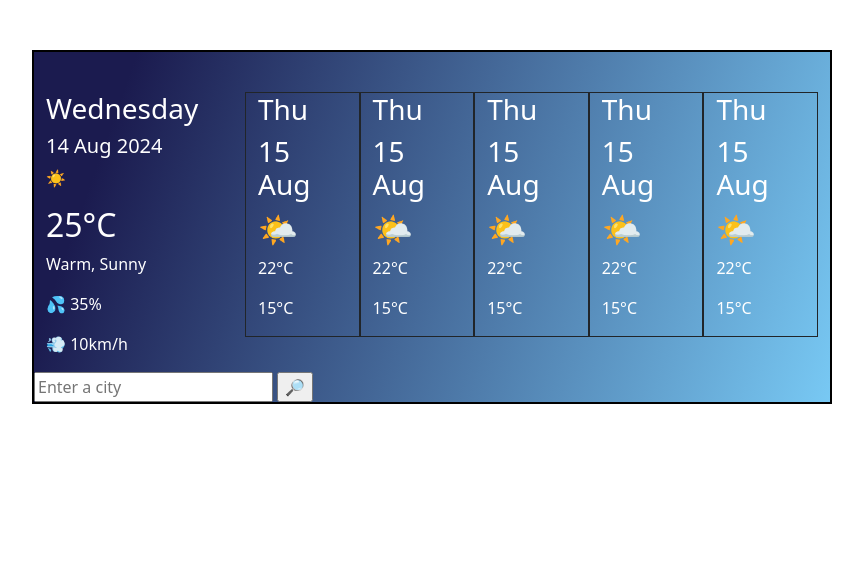
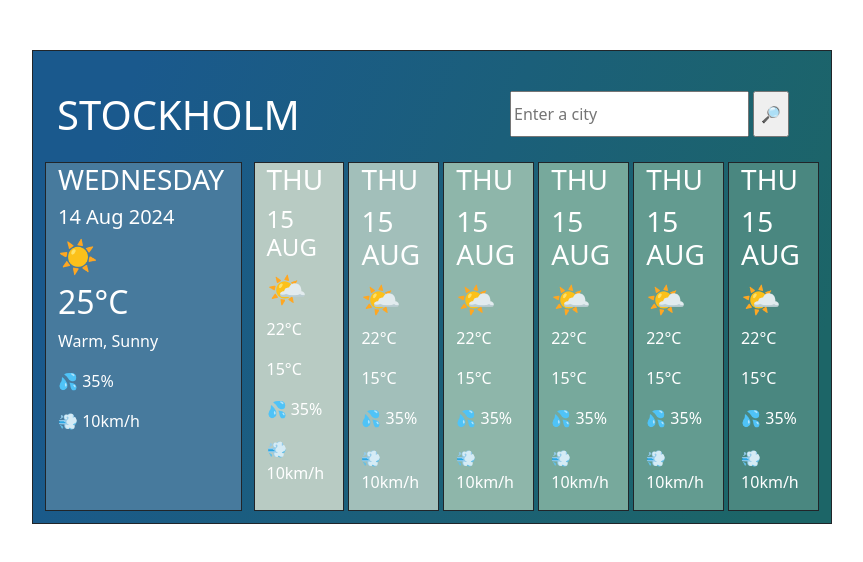
Before and after one commit to ctoloczko/react--weather--app, a React (Create React App) app: page / in a window 1280 px wide. Shown: the top 562 px of the page, without its empty margins (208-1071 px from the left). Built offline with nearby package versions, Linux system fonts and the light colour scheme.

Commit message:
moved all CSS to one file, added header for city and search engine

```diff
--- a/src/App.css
+++ b/src/App.css
@@ -2,11 +2,12 @@
   max-width: 800px;
   margin: 50px auto;
   padding-top: 40px;
+  padding-bottom: 12px;
+  padding-left: 12px;
   background: linear-gradient(
     109.6deg,
-    rgb(27, 27, 79) 11.2%,
-    rgb(120, 201, 244) 100.2%
+    rgb(26, 89, 141) 11.2%,
+    rgb(28, 101, 103) 92.5%
   );
-  border: solid black 2px;
   color: #ffffff;
 }
--- a/src/App.js
+++ b/src/App.js
@@ -7,18 +7,18 @@ function App() {
   return (
     <>
       {" "}
-      <div className="weather-app">
-        <div class="container">
-          <div class="row">
-            <div class="col-md-3">
+      <div className="weather-app border border-dark">
+        <SearchEngine />
+        <div className="container">
+          <div className="row">
+            <div className="col-md-3 current-weather border border-dark">
               <CurrentWeather />
             </div>
-            <div class="col-md-9">
+            <div className="col-md-9">
               <Forecast />
             </div>
           </div>
         </div>
-        <SearchEngine />
       </div>
       <></>
     </>
--- a/src/CurrentWeather.js
+++ b/src/CurrentWeather.js
@@ -1,11 +1,12 @@
 import React from "react";
+import "./App.css";
 
 export default function CurrentWeather() {
   return (
     <>
       <h3>Wednesday</h3>
       <h5>14 Aug 2024</h5>
-      <p>☀️</p>
+      <h2>☀️</h2>
       <h2>25°C</h2>
       <p>Warm, Sunny</p>
       <p>💦 35%</p>
--- /dev/null
+++ b/src/Forecast.css
@@ -0,0 +1,52 @@
+h1 {
+  text-transform: uppercase;
+}
+
+h3 {
+  text-transform: uppercase;
+}
+
+h2 {
+  font-size: 50px;
+}
+
+h4 {
+  font-size: 16px;
+  text-transform: uppercase;
+}
+
+form {
+  margin: 0px 30px 10px;
+}
+
+.current-weather {
+  background-color: #477a9d;
+}
+
+.header {
+  padding-bottom: 15px;
+}
+
+.day1 {
+  background-color: #b8cbc3;
+}
+
+.day2 {
+  background-color: #a2bfba;
+}
+
+.day3 {
+  background-color: #8eb6aa;
+}
+
+.day4 {
+  background-color: #77a99c;
+}
+
+.day5 {
+  background-color: #639b90;
+}
+
+.day6 {
+  background-color: #4a8780;
+}
--- a/src/Forecast.js
+++ b/src/Forecast.js
@@ -1,44 +1,64 @@
 import React from "react";
+import "./Forecast.css";
 
 export default function Forecast() {
   return (
     <>
-      <div class="container">
-        <div class="row">
-          <div class="col border border-dark ">
+      <div className="container">
+        <div className="row">
+          <div className="col me-1 border border-dark day1">
+            <h3>Thu</h3>
+            <h4>15 Aug</h4>
+            <h2>🌤️</h2>
+            <p>22°C</p>
+            <p>15°C</p>
+            <p>💦 35%</p>
+            <p>💨 10km/h</p>
+          </div>
+          <div className="col me-1  border border-dark day2">
             <h3>Thu</h3>
             <h3>15 Aug</h3>
             <h2>🌤️</h2>
             <p>22°C</p>
             <p>15°C</p>
+            <p>💦 35%</p>
+            <p>💨 10km/h</p>
           </div>
-          <div class="col border border-dark ">
+          <div className="col me-1  border border-dark day3">
             <h3>Thu</h3>
             <h3>15 Aug</h3>
             <h2>🌤️</h2>
             <p>22°C</p>
             <p>15°C</p>
+            <p>💦 35%</p>
+            <p>💨 10km/h</p>
           </div>
-          <div class="col border border-dark">
+          <div className="col me-1  border border-dark day4">
             <h3>Thu</h3>
             <h3>15 Aug</h3>
             <h2>🌤️</h2>
             <p>22°C</p>
             <p>15°C</p>
+            <p>💦 35%</p>
+            <p>💨 10km/h</p>
           </div>
-          <div class="col border border-dark">
+          <div className="col me-1 border border-dark day5">
             <h3>Thu</h3>
             <h3>15 Aug</h3>
             <h2>🌤️</h2>
             <p>22°C</p>
             <p>15°C</p>
+            <p>💦 35%</p>
+            <p>💨 10km/h</p>
           </div>
-          <div class="col border border-dark">
+          <div className="col border border-dark day6">
             <h3>Thu</h3>
             <h3>15 Aug</h3>
             <h2>🌤️</h2>
             <p>22°C</p>
             <p>15°C</p>
+            <p>💦 35%</p>
+            <p>💨 10km/h</p>
           </div>
         </div>
       </div>
--- a/src/SearchEngine.css
+++ /dev/null
@@ -1,28 +0,0 @@
-.input-bar {
-  width: 40%;
-  border-radius: 9px;
-}
-
-/*.input-bar {
-  padding: 8px;
-  margin-right: 8px;
-}
-
-.search-button {
-  padding: 8px 16px;
-  cursor: pointer;
-}*/
-
-/*form.d-flex {
-  max-width: 100%;
-}
-
-form.d-flex .form-control
-{
-  flex-grow: 1;
-  max-width: 100%;
-}
-
-form.d-flex .btn {
-  flex-shrink: 0;
-}*/
--- a/src/SearchEngine.js
+++ b/src/SearchEngine.js
@@ -1,18 +1,26 @@
 import React from "react";
-import "./SearchEngine.css";
 
 export default function SearchEngine() {
   return (
     <>
-      <form class="d-flex">
+      <div className="container header">
+        <div className="row">
+          <div className="col d-flex justify-content-start">
+            {" "}
+            <h1>Stockholm</h1>{" "}
+          </div>
+          <div className="col d-flex justify-content-end">
+            <form className="d-flex">
               <input
-          className="input-bar"
-          class="me-1"
+                className="me-1"
                 type="search"
                 placeholder="Enter a city"
               />
               <input className="search-button" type="submit" value="🔎" />
             </form>
+          </div>
+        </div>
+      </div>
     </>
   );
 }
```
Lines whose indentation alone changed are shown as unchanged.
